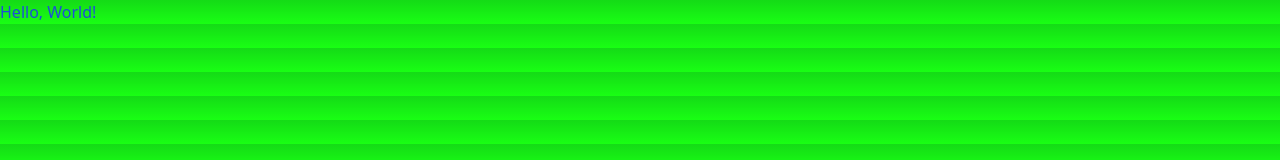
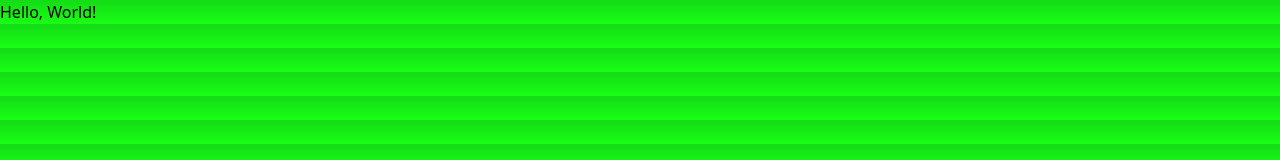
Before and after one commit to editspace/editspace.github.io, a Next.js app: page / in a window 1280 px wide. Shown: the top 160 px of the page. Built offline with nearby package versions, Linux system fonts and the light colour scheme.

Commit message:
optimized colors

```diff
--- a/app/globals.css
+++ b/app/globals.css
@@ -3,16 +3,17 @@
 @tailwind utilities;
 
 :root {
-  --foreground-rgb: 0, 0, 20;
+  --foreground-rgb: 0, 0, 0;
   --background-start-rgb: 20, 219, 22;
   --background-end-rgb: 25, 255, 20;
 }
 
 @media (prefers-color-scheme: dark) {
   :root {
-    --foreground-rgb: 0, 0, 0;
+    --foreground-rgb: 51, 255, 51;
     --background-start-rgb: 0, 0, 0;
     --background-end-rgb: 0, 0, 0;
+
   }
 }
 
--- a/app/page.js
+++ b/app/page.js
@@ -1,5 +1,5 @@
 
 
 export default function Page() {
-  return <h1 className="text-blue-700">Hello, World!</h1>
+  return <h1>Hello, World!</h1>
 }
```
